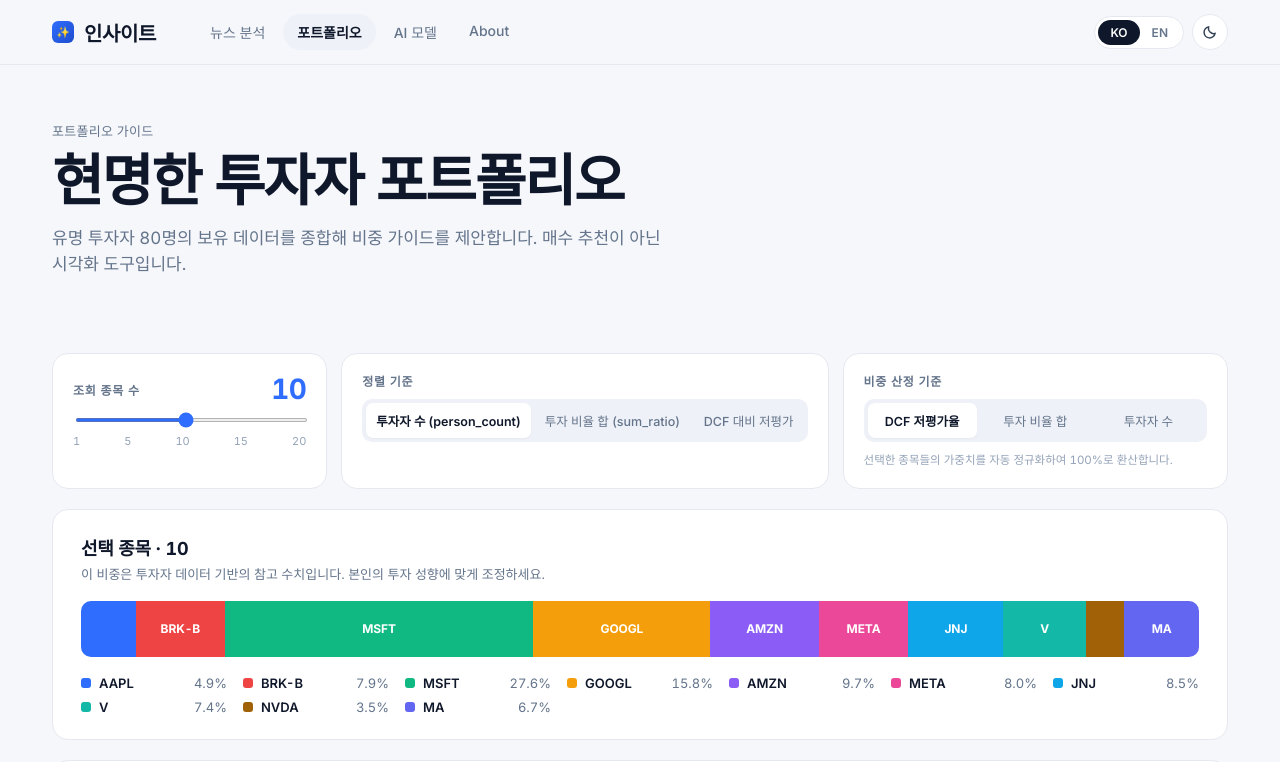
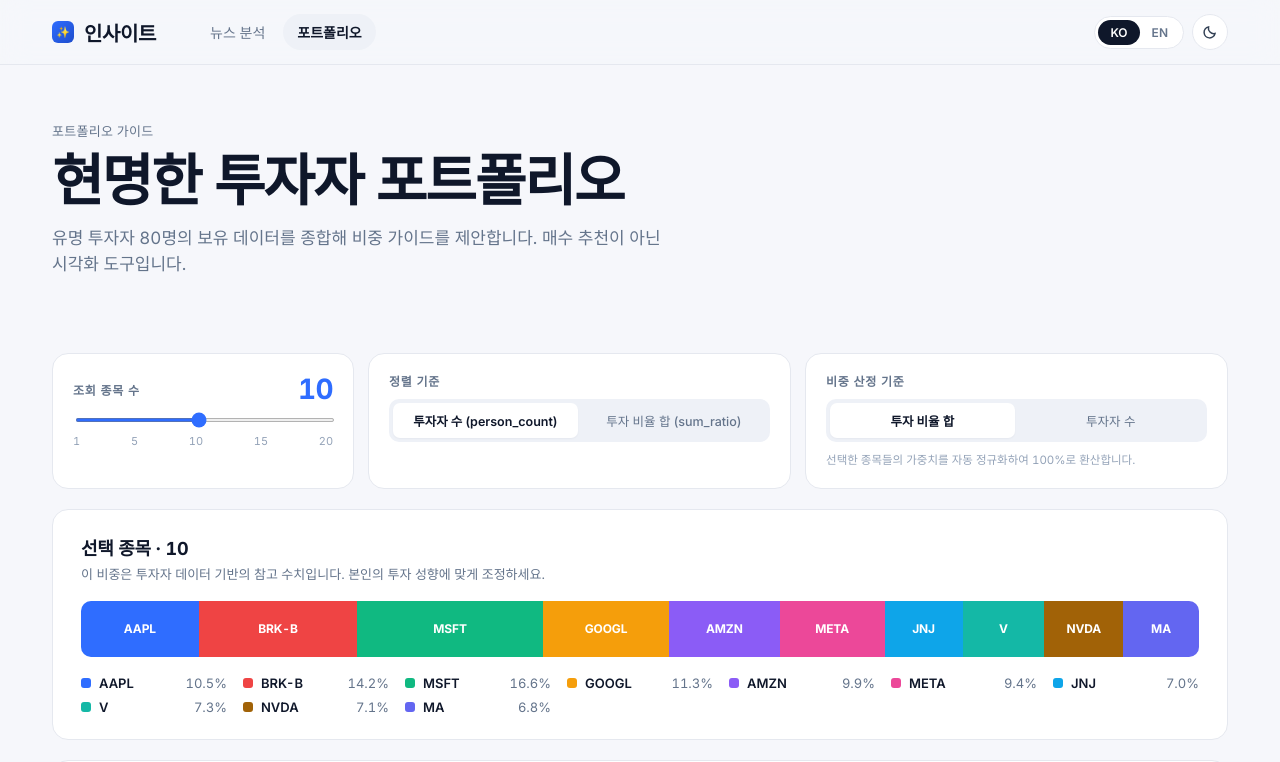
Before and after one commit to inpiniti/insight, a Next.js app: page /portfolio in a window 1280 px wide. Shown: the top 762 px of the page. Built offline with nearby package versions, Linux system fonts and the light colour scheme; no server answers; a web font is replaced by a local one.

Commit message:
상태 관리, 일부 옵션 제거

```diff
--- a/components/Nav.tsx
+++ b/components/Nav.tsx
@@ -12,8 +12,6 @@
 
 export function Nav({ lang, theme, currentPage, onLangChange, onThemeChange }: NavProps) {
   const navNewsLabel = lang === "ko" ? "뉴스 분석" : "News";
-  const navAboutLabel = lang === "ko" ? "About" : "About";
-  const navModelsLabel = lang === "ko" ? "AI 모델" : "AI Models";
 
   return (
     <nav className="nav">
@@ -29,12 +27,6 @@
           <Link href="/portfolio" className={`nav-link ${currentPage === "portfolio" ? "active" : ""}`}>
             {lang === "ko" ? "포트폴리오" : "Portfolio"}
           </Link>
-          <Link href="/" className="nav-link">
-            {navModelsLabel}
-          </Link>
-          <a className="nav-link" href="#about">
-            {navAboutLabel}
-          </a>
         </div>
         <div className="nav-spacer" />
         <div className="nav-actions">
--- a/components/PortfolioPage.tsx
+++ b/components/PortfolioPage.tsx
@@ -2,15 +2,20 @@
 
 import { useState, useMemo, useEffect } from "react";
 import PORTFOLIO_DATA, { PortfolioStock } from "@/lib/portfolio-data";
+import { usePortfolioStore } from "@/lib/portfolio-store";
 
 interface PortfolioPageProps {
   lang: "ko" | "en";
 }
 
 export function PortfolioPage({ lang }: PortfolioPageProps) {
-  const [count, setCount] = useState(10);
-  const [sortKey, setSortKey] = useState<"person_count" | "sum_ratio" | "dcf">("person_count");
-  const [weightBasis, setWeightBasis] = useState<"dcf" | "sum_ratio" | "person_count">("dcf");
+  const count = usePortfolioStore((state) => state.count);
+  const sortKey = usePortfolioStore((state) => state.sortKey);
+  const weightBasis = usePortfolioStore((state) => state.weightBasis);
+  const setCount = usePortfolioStore((state) => state.setCount);
+  const setSortKey = usePortfolioStore((state) => state.setSortKey);
+  const setWeightBasis = usePortfolioStore((state) => state.setWeightBasis);
+
   const [pinned, setPinned] = useState(new Set<string>());
   const [search, setSearch] = useState("");
   const [data, setData] = useState({
@@ -26,9 +31,7 @@
     sortLabel: "정렬 기준",
     sort_pc: "투자자 수 (person_count)",
     sort_sr: "투자 비율 합 (sum_ratio)",
-    sort_dcf: "DCF 대비 저평가",
     weightLabel: "비중 산정 기준",
-    w_dcf: "DCF 저평가율",
     w_sr: "투자 비율 합",
     w_pc: "투자자 수",
     weight_help: "선택한 종목들의 가중치를 자동 정규화하여 100%로 환산합니다.",
@@ -56,9 +59,7 @@
     sortLabel: "Sort by",
     sort_pc: "Investors holding",
     sort_sr: "Sum of ratios",
-    sort_dcf: "DCF vs market cap",
     weightLabel: "Weight basis",
-    w_dcf: "DCF discount",
     w_sr: "Sum of ratios",
     w_pc: "Investors holding",
     weight_help: "Weights are normalized so the selected basket sums to 100%.",
@@ -139,11 +140,6 @@
     arr.sort((a, b) => {
       if (sortKey === "person_count") return b.person_count - a.person_count;
       if (sortKey === "sum_ratio") return b.sum_ratio - a.sum_ratio;
-      if (sortKey === "dcf") {
-        const aDcf = a.dcf_vs_market_cap_pct || 0;
-        const bDcf = b.dcf_vs_market_cap_pct || 0;
-        return bDcf - aDcf;
-      }
       return 0;
     });
     return arr;
@@ -160,7 +156,6 @@
 
   const weighted = useMemo(() => {
     const valOf = (r: PortfolioStock) =>
-      weightBasis === "dcf" ? r.dcf_vs_market_cap_pct :
       weightBasis === "sum_ratio" ? r.sum_ratio :
       r.person_count;
     const total = top.reduce((acc, r) => acc + valOf(r), 0) || 1;
@@ -219,7 +214,6 @@
           <div className="pf-seg">
             <button className={sortKey === "person_count" ? "active" : ""} onClick={() => setSortKey("person_count")}>{T.sort_pc}</button>
             <button className={sortKey === "sum_ratio" ? "active" : ""} onClick={() => setSortKey("sum_ratio")}>{T.sort_sr}</button>
-            <button className={sortKey === "dcf" ? "active" : ""} onClick={() => setSortKey("dcf")}>{T.sort_dcf}</button>
           </div>
         </div>
 
@@ -228,7 +222,6 @@
             <label className="pf-label">{T.weightLabel}</label>
           </div>
           <div className="pf-seg">
-            <button className={weightBasis === "dcf" ? "active" : ""} onClick={() => setWeightBasis("dcf")}>{T.w_dcf}</button>
             <button className={weightBasis === "sum_ratio" ? "active" : ""} onClick={() => setWeightBasis("sum_ratio")}>{T.w_sr}</button>
             <button className={weightBasis === "person_count" ? "active" : ""} onClick={() => setWeightBasis("person_count")}>{T.w_pc}</button>
           </div>
--- /dev/null
+++ b/lib/portfolio-store.ts
@@ -0,0 +1,25 @@
+import { create } from "zustand";
+
+interface PortfolioState {
+  count: number;
+  sortKey: "person_count" | "sum_ratio";
+  weightBasis: "sum_ratio" | "person_count";
+  setCount: (count: number) => void;
+  setSortKey: (sortKey: "person_count" | "sum_ratio") => void;
+  setWeightBasis: (weightBasis: "sum_ratio" | "person_count") => void;
+  reset: () => void;
+}
+
+const INITIAL_STATE = {
+  count: 10,
+  sortKey: "person_count" as const,
+  weightBasis: "sum_ratio" as const,
+};
+
+export const usePortfolioStore = create<PortfolioState>((set) => ({
+  ...INITIAL_STATE,
+  setCount: (count) => set({ count }),
+  setSortKey: (sortKey) => set({ sortKey }),
+  setWeightBasis: (weightBasis) => set({ weightBasis }),
+  reset: () => set(INITIAL_STATE),
+}));
--- a/package.json
+++ b/package.json
@@ -13,7 +13,8 @@
   "dependencies": {
     "next": "^16.2.4",
     "react": "^19",
-    "react-dom": "^19"
+    "react-dom": "^19",
+    "zustand": "^5.0.13"
   },
   "devDependencies": {
     "@testing-library/dom": "^10.4.1",
```
Also changed, not shown: 1 other file (tests, documents, lock files or other folders).
